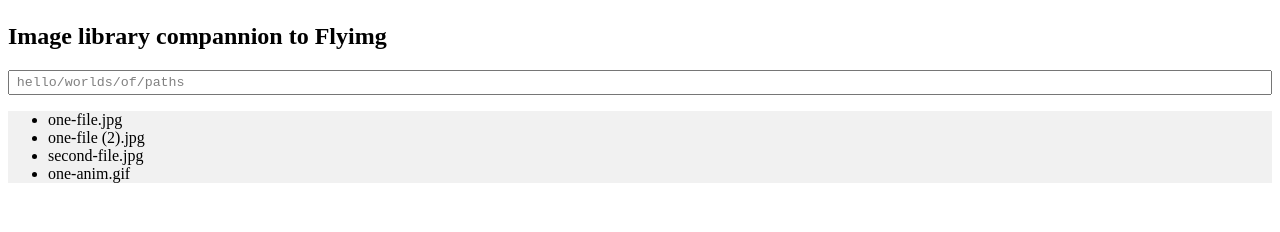
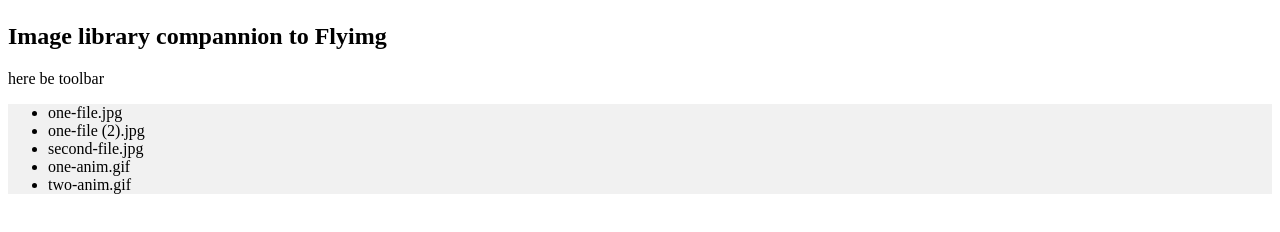
Before and after one commit to baamenabar/flyup-ng, an Angular app: page / in a window 1280 px wide. Shown: the part 306-538 px from the top of the page. Built offline with nearby package versions, Linux system fonts and the light colour scheme.

Commit message:
Removed unused url input. Added file lister service

```diff
--- a/src/app/app-routing.module.ts
+++ b/src/app/app-routing.module.ts
@@ -1,10 +1,10 @@
 import { NgModule } from '@angular/core';
 import { Routes, RouterModule } from '@angular/router';
+import { FileListComponent } from './file-list/file-list.component';
 
-const routes: Routes = [];
-
+const routes: Routes = [{ path: '**', component: FileListComponent }];
 @NgModule({
-  imports: [RouterModule.forRoot(routes)],
-  exports: [RouterModule]
+    imports: [RouterModule.forRoot(routes)],
+    exports: [RouterModule],
 })
-export class AppRoutingModule { }
+export class AppRoutingModule {}
--- a/src/app/app.component.html
+++ b/src/app/app.component.html
@@ -5,6 +5,7 @@
     <img width="300" alt="Angular Logo" src="https://raw.githubusercontent.com/flyimg/graphic-assets/master/logo/raster/flyimg-logo-rgb.png">
 </div>
 <h2>Image library compannion to Flyimg</h2>
-<app-dir-path></app-dir-path>
-<app-file-list></app-file-list>
+<div class="toolbar">
+    <p>here be toolbar</p>
+</div>
 <router-outlet></router-outlet>
--- a/src/app/app.module.ts
+++ b/src/app/app.module.ts
@@ -5,12 +5,11 @@ import { AppRoutingModule } from './app-routing.module';
 import { AppComponent } from './app.component';
 import { BrowserAnimationsModule } from '@angular/platform-browser/animations';
 import { FileListComponent } from './file-list/file-list.component';
-import { DirPathComponent } from './dir-path/dir-path.component';
 
 @NgModule({
-    declarations: [AppComponent, FileListComponent, DirPathComponent],
+    declarations: [AppComponent, FileListComponent],
     imports: [BrowserModule, AppRoutingModule, BrowserAnimationsModule],
     providers: [],
-    bootstrap: [AppComponent]
+    bootstrap: [AppComponent],
 })
 export class AppModule {}
--- a/src/app/dir-path/dir-path.component.html
+++ /dev/null
@@ -1,3 +0,0 @@
-<p class="dir-bar">
-    <input type="text" class="path-display" [value]="currentPath">
-</p>
--- a/src/app/dir-path/dir-path.component.scss
+++ /dev/null
@@ -1,8 +0,0 @@
-.path-display {
-    display: block;
-    box-sizing: border-box;
-    font-family: 'Courier New', Courier, monospace;
-    color: gray;
-    padding: 0.25em 0.5em;
-    width: 100%;
-}
--- a/src/app/dir-path/dir-path.component.ts
+++ /dev/null
@@ -1,13 +0,0 @@
-import { Component, OnInit } from '@angular/core';
-
-@Component({
-    selector: 'app-dir-path',
-    templateUrl: './dir-path.component.html',
-    styleUrls: ['./dir-path.component.scss'],
-})
-export class DirPathComponent implements OnInit {
-    public currentPath = 'hello/worlds/of/paths';
-    constructor() {}
-
-    ngOnInit() {}
-}
--- a/src/app/file-list/file-list.component.ts
+++ b/src/app/file-list/file-list.component.ts
@@ -1,11 +1,9 @@
 import { Component, OnInit } from '@angular/core';
-
-interface fileDisplay {
-    name: string;
-    mimeType?: string;
-    size: number;
-    date: string;
-}
+import { FileDisplay } from '../file';
+import { FilesService } from '../files.service';
+import { ActivatedRoute } from '../../../node_modules/@angular/router';
+import { Location } from '../../../node_modules/@angular/common';
+import { CompileNgModuleMetadata, preserveWhitespacesDefault } from '../../../node_modules/@angular/compiler';
 
 @Component({
     selector: 'app-file-list',
@@ -13,13 +11,20 @@ interface fileDisplay {
     styleUrls: ['./file-list.component.scss'],
 })
 export class FileListComponent implements OnInit {
-    files: fileDisplay[] = [
-        { name: 'one-file.jpg', size: 5600, date: '2018-06-11' },
-        { name: 'one-file (2).jpg', size: 3600, date: '2018-05-01' },
-        { name: 'second-file.jpg', size: 15200, date: '2018-06-10' },
-        { name: 'one-anim.gif', size: 4750, date: '2018-06-03' },
-    ];
-    constructor() {}
+    files: FileDisplay[] = [];
+    currentUrl = '';
 
-    ngOnInit() {}
+    /**
+     * Constructor Creates an instance of FileListComponent.
+     */
+    constructor(private fileService: FilesService, private route: ActivatedRoute, private location: Location) {}
+
+    ngOnInit() {
+        this.currentUrl = this.route.snapshot.url.join('/');
+        this.getFiles();
+    }
+
+    getFiles(): void {
+        this.fileService.getFiles(this.currentUrl).subscribe(files => (this.files = files));
+    }
 }
--- /dev/null
+++ b/src/app/file.ts
@@ -0,0 +1,6 @@
+export interface FileDisplay {
+    name: string;
+    mimeType?: string;
+    size: number;
+    mtime: string;
+}
--- /dev/null
+++ b/src/app/files.service.ts
@@ -0,0 +1,15 @@
+import { Injectable } from '@angular/core';
+import { MockFileList } from './mock-file-list';
+import { of } from 'rxjs';
+
+@Injectable({
+    providedIn: 'root',
+})
+export class FilesService {
+    constructor() {}
+
+    getFiles(routerUrl: string) {
+        console.log('requesting list for URL:', routerUrl);
+        return of(MockFileList);
+    }
+}
--- /dev/null
+++ b/src/app/mock-file-list.ts
@@ -0,0 +1,9 @@
+import { FileDisplay } from './file';
+
+export const MockFileList: FileDisplay[] = [
+    { name: 'one-file.jpg', size: 5600, mtime: '2018-06-11' },
+    { name: 'one-file (2).jpg', size: 3600, mtime: '2018-05-01' },
+    { name: 'second-file.jpg', size: 15200, mtime: '2018-06-10' },
+    { name: 'one-anim.gif', size: 4750, mtime: '2018-06-03' },
+    { name: 'two-anim.gif', size: 7750, mtime: '2018-06-23' },
+];
```
Also changed, not shown: 2 other files (tests, documents, lock files or other folders).
